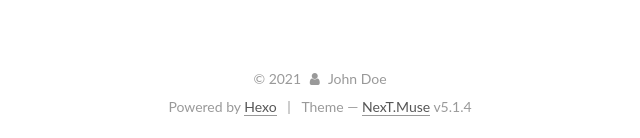
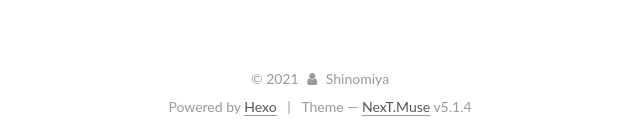
Before and after one commit to ClovisBray/ClovisBray.github.io, a plain HTML site: page 2021/02/21/My-New-Post/index.html in a window 1280 px wide. Shown: the part 659-797 px from the top of the page, 320-960 px from the left. Drawn offline with Linux system fonts and the light colour scheme.

Commit message:
Site updated: 2021-02-21 00:42:48

```diff
--- a/2021/02/21/My-New-Post/index.html
+++ b/2021/02/21/My-New-Post/index.html
@@ -86,7 +86,7 @@
 <meta property="og:locale" content="zh_CN">
 <meta property="article:published_time" content="2021-02-20T16:08:35.000Z">
 <meta property="article:modified_time" content="2021-02-20T16:08:35.204Z">
-<meta property="article:author" content="John Doe">
+<meta property="article:author" content="Shinomiya">
 <meta name="twitter:card" content="summary">
 
 
@@ -442,7 +442,7 @@
   <span class="with-love">
     <i class="fa fa-user"></i>
   </span>
-  <span class="author" itemprop="copyrightHolder">John Doe</span>
+  <span class="author" itemprop="copyrightHolder">Shinomiya</span>
 
 
 </div>
```
Also changed, not shown: 2021/02/21/hello-world/index.html (+2 -2 lines), archives/2021/02/index.html (+2 -2 lines), archives/2021/index.html (+2 -2 lines), archives/index.html (+2 -2 lines), index.html (+2 -2 lines).
